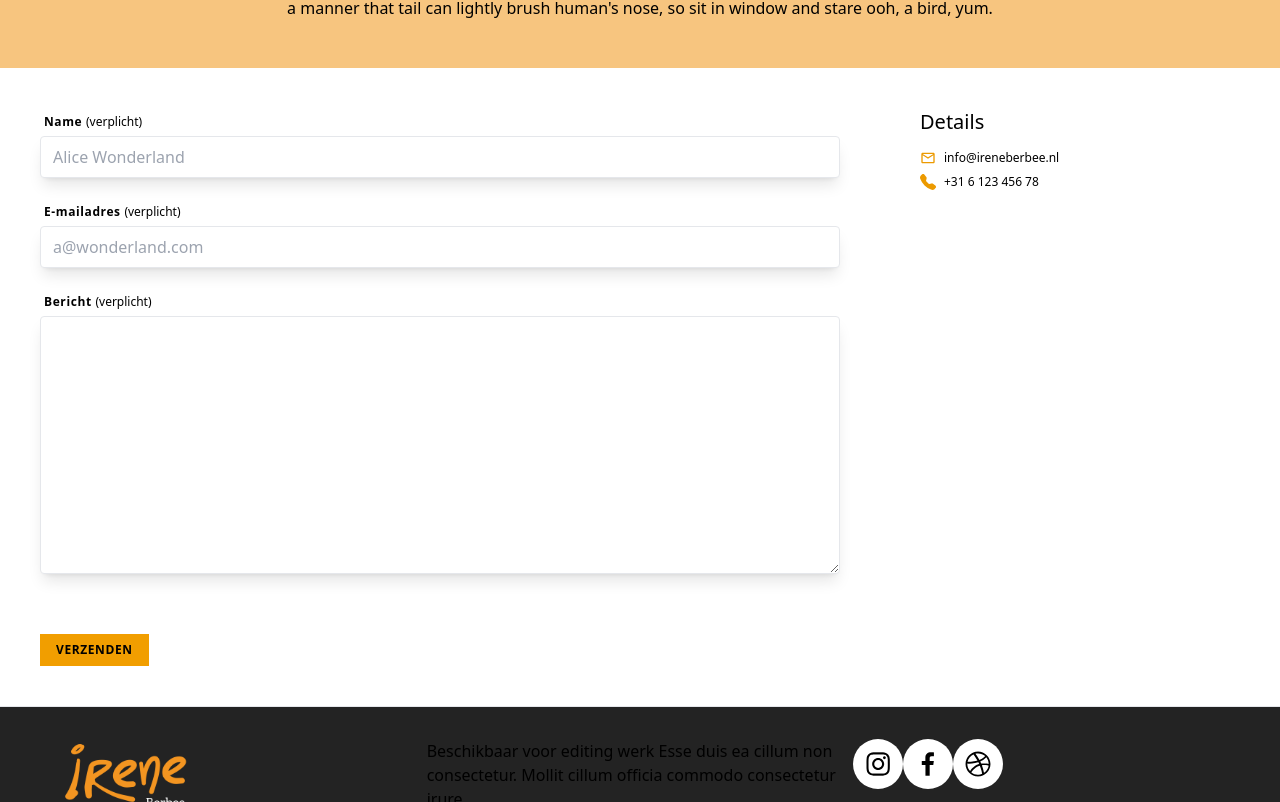
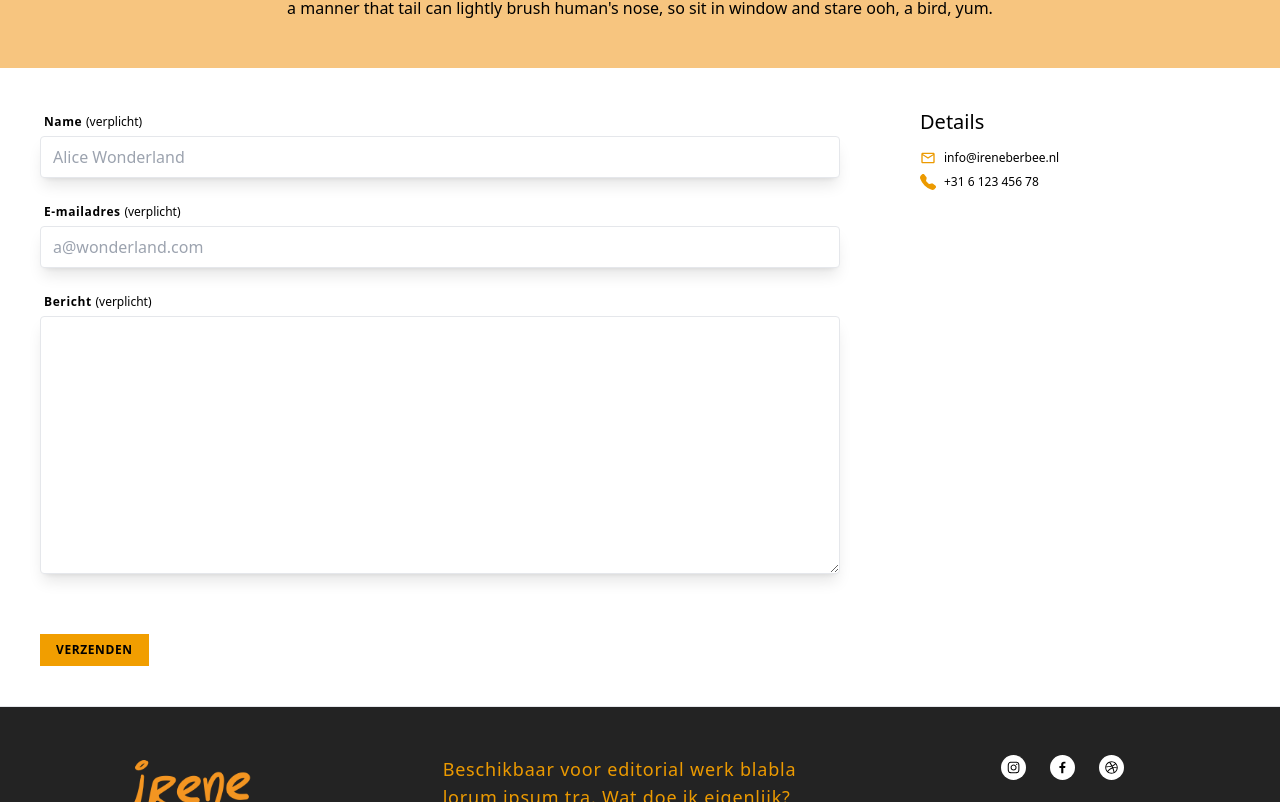
Before and after one commit to r-bytes/portfolio-irene, a Next.js app: page /contact in a window 1280 px wide. Shown: the part 364-1166 px from the top of the page. Built offline with nearby package versions, Linux system fonts and the light colour scheme.

Commit message:
feat: footer

```diff
--- a/components/navigation/Footer.jsx
+++ b/components/navigation/Footer.jsx
@@ -1,31 +1,43 @@
 import Image from "next/image"
 import { SocialIcon } from "react-social-icons"
+import { MdOutlineEmail } from "react-icons/md"
+import { BsFillTelephoneFill } from "react-icons/bs"
+
 
 const Footer = () => {
+    const socialUrls = [
+        { id: 1, url: "https://www.instagram.com/gladyspnut/" },
+        { id: 2, url: "https://www.facebook.com/gladyspnut/" },
+        { id: 3, url: "https://dribbble.com/gladyspnut" }
+    ]
     return (
-        <div className="w-full h-56 bg-secondary mt-32 flex justify-between pt-8 relative">
+        <div className="w-full min-h-56 bg-secondary mt-32 flex justify-between pt-12 relative">
             <div className="w-1/3">
-                <Image src={"/images/mijnlogo-white.png"} alt="heroimageB.jpg" width={500} height={500} className=" items-start w-full object-contain h-20 absolute left-[-40%]" />
+                <Image src={"/images/mijnlogo-white.png"} alt="heroimageB.jpg" width={500} height={500} className=" items-start w-full object-contain h-20 absolute left-[-35%]" />
             </div>
-            <div className="w-1/3">
-                <h3> Beschikbaar voor editing werk Esse duis ea cillum non consectetur. Mollit cillum officia commodo consectetur irure  </h3>
+            <div className="w-1/3 px-4 tracking-wider pb-12">
+                <h3 className="text-lg text-accent mb-4"> Beschikbaar voor editorial werk blabla lorum ipsum tra. Wat doe ik eigenlijk?  </h3>
+                <div className="flex-col text-accent">
+                    <span className="block">
+                        <MdOutlineEmail className="inline-block mr-2" />
+                            <h4 className="text-white text-xs inline-block"> info@ireneberbee.nl </h4>
+                    </span>
+                    <span className="block">
+                        <BsFillTelephoneFill className="inline-block mr-2" />
+                            <h4 className="text-white text-xs inline-block"> +31 6 123 456 78 </h4>
+                    </span>
+                </div>
             </div>
-            <div className="w-1/3">
-                <SocialIcon
-                    bgColor="white"
-                    fgColor="black"
-                    url="https://www.instagram.com/gladyspnut/"
-                />
-                <SocialIcon
-                    bgColor="white"
-                    fgColor="black"
-                    url="https://www.facebook.com/gladyspnut/"
-                />
-              <SocialIcon
-                bgColor="white"
-                    fgColor="black"
-                    url="https://dribbble.com/gladyspnut"
-                />
+            <div className="w-1/3 flex space-x-4 justify-center">
+                {socialUrls.map(s => (
+                    <SocialIcon
+                        style={{ height: 25, width: 25, marginRight: ".5em" }}
+                        key={s.id}
+                        bgColor="white"
+                        fgColor="black"
+                        url={s.url}
+                    />
+                ))}
             </div>
         </div>
     )
```
